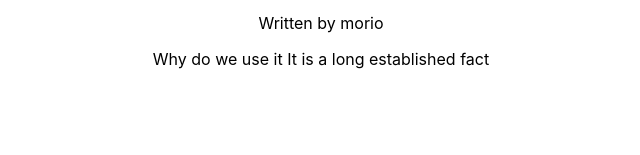
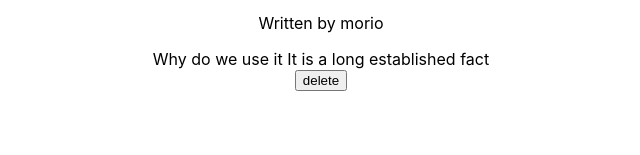
Before and after one commit to joyun25/dojo-blog, a React (Create React App) app: page /blogs/1 in a window 1280 px wide. Shown: the part 145-300 px from the top of the page, without its empty margins (319-959 px from the left). Built offline with nearby package versions, Linux system fonts and the light colour scheme; data requests are answered from the project's data file.

Commit message:
add deleting blog function

```diff
--- a/src/BlogDetails.js
+++ b/src/BlogDetails.js
@@ -1,9 +1,18 @@
-import { useParams } from 'react-router-dom'
+import { useHistory, useParams } from 'react-router-dom'
 import useFetch from './useFetch'
 
 const BlogDetails = () => {
   const { id } = useParams();
   const { data: blog, error, isPending } = useFetch('http://localhost:8000/blogs/' + id);
+  const history = useHistory();
+
+  const handleClick = () => {
+    fetch('http://localhost:8000/blogs/' + blog.id, {
+      method: 'DELETE'
+    }).then(() => {
+      history.push("/");
+    })
+  };
 
   return (
     <div className="blog-details">
@@ -14,6 +23,7 @@
           <h2>{ blog.title }</h2>
           <p>Written by { blog.author }</p>
           <div>{ blog.body }</div>
+          <button onClick={handleClick}>delete</button>
         </article>
       ] }
     </div>
```
